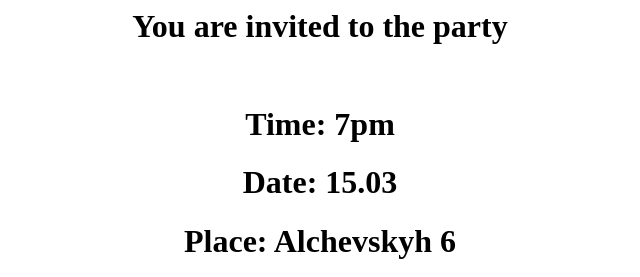
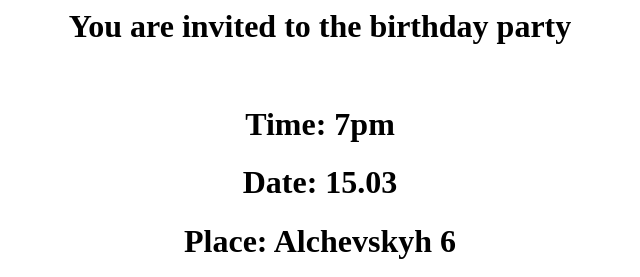
Before and after one commit to egormasalitin/egormasalitin.github.io, a plain HTML site: page invite.html in a window 1280 px wide. Shown: the top 277 px of the page, without its empty margins (320-960 px from the left). Drawn offline with Linux system fonts and the light colour scheme.

Commit message:
Fix commit

```diff
--- a/invite.html
+++ b/invite.html
@@ -2,7 +2,7 @@
     <title>Party invite</title>
     <body>
         <center>
-            <h1>You are invited to the party</h1>
+            <h1>You are invited to the birthday party</h1>
             <br>
             <h1>Time: 7pm</h1>
             <h1>Date: 15.03</h1>
```
